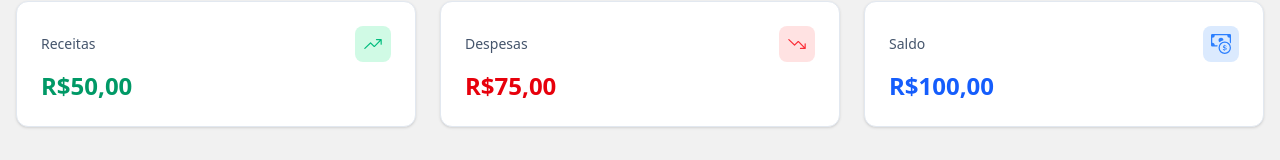
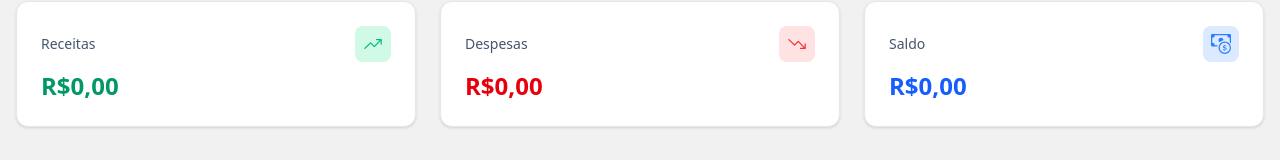
Before and after one commit to RochtBruno/Quantix, a React (Vite) app: page / in a window 1280 px wide. Shown: the part 175-335 px from the top of the page. Built offline with nearby package versions, Linux system fonts and the light colour scheme.

Commit message:
feat: lógica das receitas e despesas para funcionar dinamico para mudar o saldo implementada

```diff
--- a/src/components/App/App.jsx
+++ b/src/components/App/App.jsx
@@ -1,4 +1,4 @@
-import React, {useState} from "react"
+import React, {useState, useContext} from "react"
 import { Navigate } from "react-router-dom"
 import Header from "../Header/Header.jsx"
 import FinanceCard from "../FinanceCard/FinanceCard.jsx"
@@ -6,9 +6,11 @@ import SignIn from "../SignIn/SignIn.jsx"
 import Transactions from "../Transactions/Transactions.jsx"
 import Goals from "../Goals/Goals.jsx"
 import CurrentUserContext from '../../contexts/CurrentUserContext.js'
+import TransactionsContext from '../../contexts/TransactionsContext.jsx'
 
 function App() {
 	const [currentUser, setCurrentUser] = useState({})
+	const { totalReceitas = 0, totalDespesas = 0, balance = 0 } = useContext(TransactionsContext) || {}
 
 	if(!currentUser){
 		return <Navigate to="/signin" replace/>
@@ -23,9 +25,9 @@ function App() {
 				<Header handleLogout={handleLogout}/>
 
 				<main className="max-w-7xl mx-auto px-4 py-8 grid grid-cols-3 gap-6">
-					<FinanceCard title={"Receitas"} value={50}/>
-					<FinanceCard title={"Despesas"} value={75}/>
-					<FinanceCard title={"Saldo"} value={100}/>
+					<FinanceCard title={"Receitas"} value={totalReceitas}/>
+					<FinanceCard title={"Despesas"} value={totalDespesas}/>
+					<FinanceCard title={"Saldo"} value={balance}/>
 				</main>
 				<div className="max-w-7xl mx-auto px-4 py-8 grid grid-cols-1 lg:grid-cols-2 gap-6">
 						<Transactions/>
--- a/src/components/Transactions/Transactions.jsx
+++ b/src/components/Transactions/Transactions.jsx
@@ -1,4 +1,5 @@
-import React, { useState } from "react"
+import React, { useState, useContext } from "react"
+import TransactionsContext from "../../contexts/TransactionsContext.jsx"
 
 const CATEGORY_OPTIONS = {
 	Receita: ["Salário", "Investimentos", "Bônus", "Outros"],
@@ -7,7 +8,8 @@ const CATEGORY_OPTIONS = {
 
 function Transactions() {
 	const [showForm, setShowForm] = useState(false)
-	const [transactions, setTransactions] = useState([])
+	// const [transactions, setTransactions] = useState([])
+	const { transactions, addTransaction } = useContext(TransactionsContext)
 	const [form, setForm] = useState({
 		type: "Receita",
 		value: "",
@@ -56,7 +58,8 @@ function Transactions() {
 			description: form.description
 		}
 		// corrigido: manter histórico anterior
-		setTransactions((prev) => [newTx, ...prev])
+		addTransaction(newTx)
+
 		resetForm()
 		setShowForm(false)
 	}
--- /dev/null
+++ b/src/contexts/TransactionsContext.jsx
@@ -0,0 +1,32 @@
+import React, { createContext, useState, useMemo } from "react";
+
+const TransactionsContext = createContext();
+
+export function TransactionsProvider({ children }) {
+const [transactions, setTransactions] = useState([]);
+
+const addTransaction = (tx) => {
+	setTransactions((prev) => [tx, ...prev]);
+};
+
+const totals = useMemo(() => {
+	const totalReceitas = transactions
+	.filter((t) => t.type === "Receita")
+	.reduce((s, t) => s + (Number(t.value) || 0), 0);
+	const totalDespesas = transactions
+	.filter((t) => t.type === "Despesa")
+	.reduce((s, t) => s + (Number(t.value) || 0), 0);
+	const balance = totalReceitas - totalDespesas;
+	return { totalReceitas, totalDespesas, balance };
+}, [transactions]);
+
+return (
+	<TransactionsContext.Provider
+	value={{ transactions, addTransaction, ...totals }}
+	>
+	{children}
+	</TransactionsContext.Provider>
+);
+}
+
+export default TransactionsContext;
--- a/src/main.jsx
+++ b/src/main.jsx
@@ -6,12 +6,14 @@ import App from './components/App/App.jsx'
 import SignIn from './components/SignIn/SignIn.jsx'
 import SignUp from './components/SignUp/SignUp.jsx'
 import CurrentUserContext from './contexts/CurrentUserContext.js'
+import { TransactionsProvider } from './contexts/TransactionsContext.jsx'
 
 function Root() {
   const [currentUser, setCurrentUser] = useState(null)
 
   return (
     <CurrentUserContext.Provider value={{ currentUser, setCurrentUser }}>
+      <TransactionsProvider>
           <BrowserRouter>
           <Routes>
             <Route path="/signin" element={<SignIn />} />
@@ -20,6 +22,7 @@ function Root() {
             <Route path="*" element={<Navigate to="/" replace />} />
           </Routes>
         </BrowserRouter>
+      </TransactionsProvider>
     </CurrentUserContext.Provider>
   )
 }
```
Lines whose indentation alone changed are shown as unchanged.
